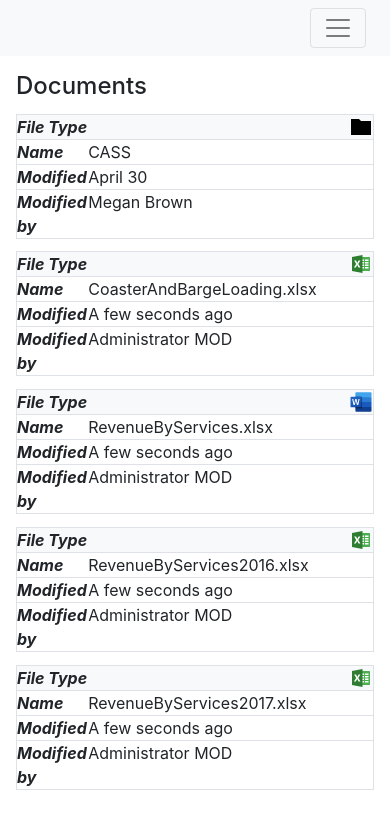
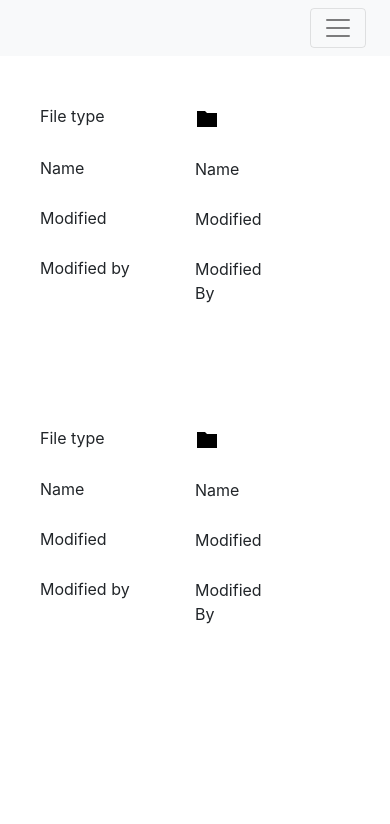
Before and after one commit to quanth1999/HQuan-html-css, a website: page index.html in a window 390 px wide. Drawn offline with nearby package versions, Linux system fonts and the light colour scheme.

Commit message:
update code

```diff
--- a/index.html
+++ b/index.html
@@ -73,70 +73,35 @@
             </div>
         </div>
     </nav>
-	<div class="w-100 d-block d-lg-none px-3">
-        <h4>Documents</h4>
-        <div class="w-100 grid-mobile px-0  border">
-            <div class="header-one border-bottom"><i><b>File Type</b></i></div>
-            <div class="header-one d-flex justify-content-end border-bottom">
-                <img class="cus-icon" src="./dist/img/icons8-folder.svg">
-            </div>
-            <div class=" border-bottom"><i><b>Name</b></i></div>
-            <div class=" border-bottom">CASS</div>
-            <div class=" border-bottom"><i><b>Modified</b></i></div>
-            <div class=" border-bottom">April 30</div>
-            <div class=""><i><b>Modified by</b></i></div>
-            <div class="">Megan Brown</div>
-
-        </div>
-        <div class="w-100 grid-mobile border px-0">
-            <div class="header-one border-bottom"><i><b>File Type</b></i></div>
-            <div class="header-one d-flex justify-content-end border-bottom">
-                <img class="cus-icon" src="./dist/img/icons8-microsoft-excel.svg">
-            </div>
-            <div class=" border-bottom"><i><b>Name</b></i></div>
-            <div class=" border-bottom">CoasterAndBargeLoading.xlsx</div>
-            <div class=" border-bottom"><i><b>Modified</b></i></div>
-            <div class=" border-bottom">A few seconds ago</div>
-            <div class=""><i><b>Modified by</b></i></div>
-            <div class="">Administrator MOD</div>
-        </div>
-		<div class="w-100 grid-mobile border px-0">
-            <div class="header-one border-bottom"><i><b>File Type</b></i></div>
-            <div class="header-one d-flex justify-content-end border-bottom">
-                <img class="cus-icon" src="./dist/img/word-svgrepo-com.svg">
-            </div>
-            <div class=" border-bottom"><i><b>Name</b></i></div>
-            <div class=" border-bottom">RevenueByServices.xlsx</div>
-            <div class=" border-bottom"><i><b>Modified</b></i></div>
-            <div class=" border-bottom">A few seconds ago</div>
-            <div class=""><i><b>Modified by</b></i></div>
-            <div class="">Administrator MOD</div>
-        </div>
-		<div class="w-100 grid-mobile border px-0">
-            <div class="header-one border-bottom"><i><b>File Type</b></i></div>
-            <div class="header-one d-flex justify-content-end border-bottom">
-                <img class="cus-icon" src="./dist/img/icons8-microsoft-excel.svg">
-            </div>
-            <div class=" border-bottom"><i><b>Name</b></i></div>
-            <div class=" border-bottom">RevenueByServices2016.xlsx</div>
-            <div class=" border-bottom"><i><b>Modified</b></i></div>
-            <div class=" border-bottom">A few seconds ago</div>
-            <div class=""><i><b>Modified by</b></i></div>
-            <div class="">Administrator MOD</div>
-        </div>
-		<div class="w-100 grid-mobile border px-0">
-            <div class="header-one border-bottom"><i><b>File Type</b></i></div>
-            <div class="header-one d-flex justify-content-end border-bottom">
-                <img class="cus-icon" src="./dist/img/icons8-microsoft-excel.svg">
-            </div>
-            <div class=" border-bottom"><i><b>Name</b></i></div>
-            <div class=" border-bottom">RevenueByServices2017.xlsx</div>
-            <div class=" border-bottom"><i><b>Modified</b></i></div>
-            <div class=" border-bottom">A few seconds ago</div>
-            <div class=""><i><b>Modified by</b></i></div>
-            <div class="">Administrator MOD</div>
-        </div>
-    </div>
+	<table>
+        <thead>
+            <tr class="border-bottom">
+                <th class=" file-type"><img class="cus-icon" src="./dist/img/icons8-folder.svg"></th>
+                <th class="name">Name</th>
+                <th class="modified">Modified</th>
+                <th class="modified-by">Modified By</th>
+                <th class="add-column">Add column</th>
+            </tr>
+            <tbody>
+                <tr>
+                    <td class="file-type"><img class="cus-icon" src="./dist/img/icons8-folder.svg"></td>
+                    <td class="name">Name</td>
+                    <td class="modified">Modified</td>
+                    <td class="modified-by">Modified By</td>
+                    <td class="add-column">Add column</td>
+                </tr>
+            </tbody>
+            <tbody>
+                <tr>
+                    <td class="file-type"><img class="cus-icon" src="./dist/img/icons8-folder.svg"></td>
+                    <td class="name">Name</td>
+                    <td class="modified">Modified</td>
+                    <td class="modified-by">Modified By</td>
+                    <td class="add-column">Add column</td>
+                </tr>
+            </tbody>
+        </thead>
+    </table>
 	<!-- Optional JavaScript -->
 	<!-- jQuery first, then Popper.js, then Bootstrap JS -->
 	<script src="https://code.jquery.com/jquery-3.3.1.slim.min.js" integrity="sha384-q8i/X+965DzO0rT7abK41JStQIAqVgRVzpbzo5smXKp4YfRvH+8abtTE1Pi6jizo" crossorigin="anonymous"></script>
```
Also changed, not shown: dist/css/style.css, dist/css/style.scss, 1 other file.
